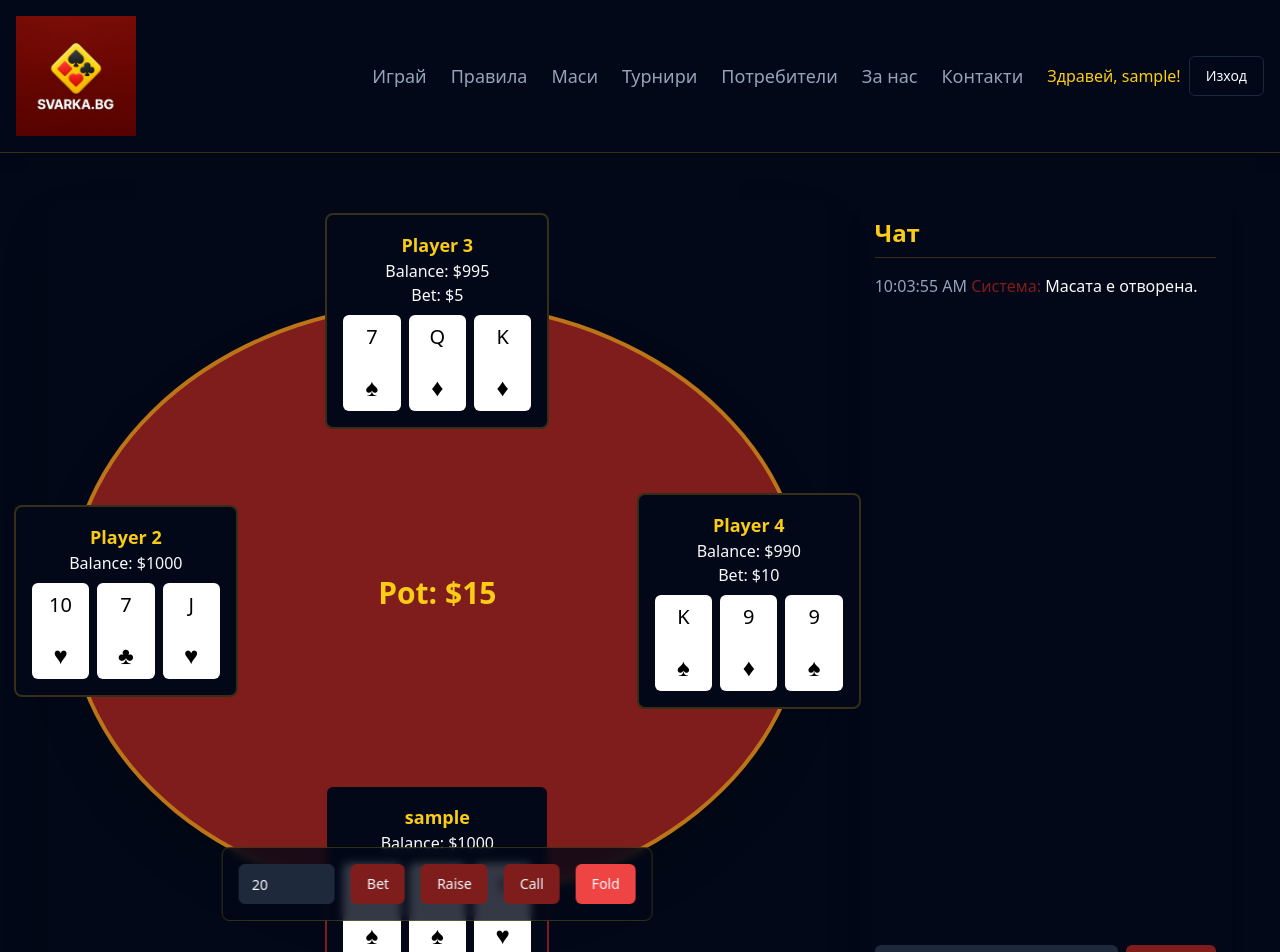
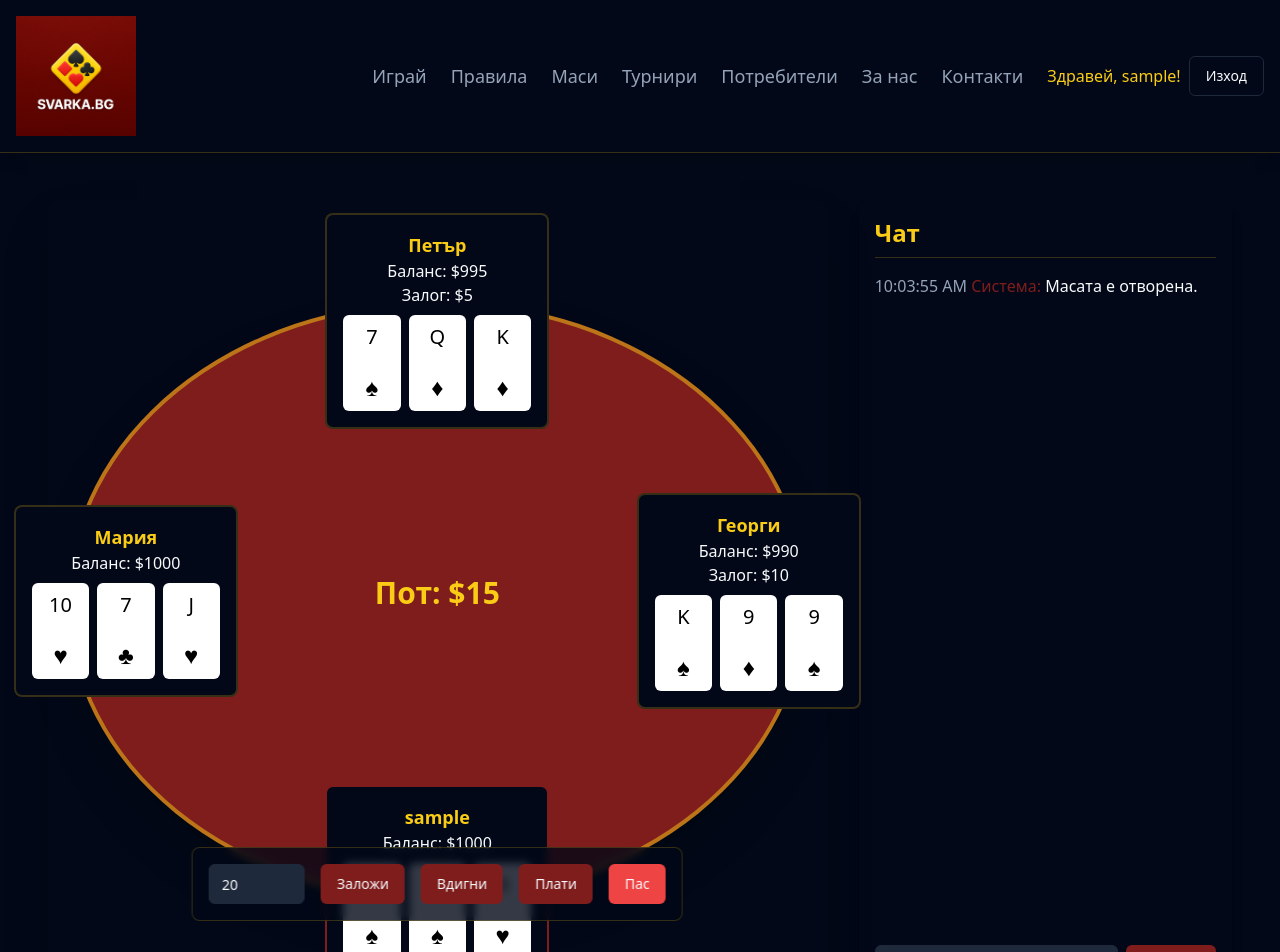
Before and after one commit to bojodanchev/svarka-modern, a Next.js app: page /play in a window 1280 px wide. Shown: the top 952 px of the page. Built offline with nearby package versions, Linux system fonts and the light colour scheme; sample sign-in values are in the browser's storage.

Commit message:
feat: localize game interface into Bulgarian

```diff
--- a/src/components/GameTable.tsx
+++ b/src/components/GameTable.tsx
@@ -1,7 +1,7 @@
 'use client';
 
 import { Game } from '@/lib/game-logic/engine';
-import { GameState, PlayerAction, Card } from '@/lib/game-logic/types';
+import { GameState, PlayerAction, Card, PlayerActionType } from '@/lib/game-logic/types';
 import { useAuth } from '@/hooks/useAuth';
 import { useState, useEffect, useRef } from 'react';
 import { Button } from './ui/button';
@@ -21,6 +21,23 @@ const CardComponent = ({ card }: { card: Card }) => (
   </div>
 );
 
+const translateAction = (action: PlayerActionType | null): string => {
+  if (!action) return '';
+  switch (action) {
+    case 'fold':
+      return 'Пас';
+    case 'call':
+      return 'Плащам';
+    case 'bet':
+      return 'Залагам';
+    case 'raise':
+      return 'Вдигам';
+    default:
+      return '';
+  }
+};
+
+
 const GameTable = () => {
   const { user } = useAuth();
   const [game, setGame] = useState<Game | null>(null);
@@ -32,7 +49,7 @@ const GameTable = () => {
 
   useEffect(() => {
     if (user) {
-      const playerNames = [user.username, 'Player 2', 'Player 3', 'Player 4'];
+      const playerNames = [user.username, 'Мария', 'Петър', 'Георги'];
       const newGame = new Game(playerNames, 'player-0');
       newGame.startNewRound();
       setGame(newGame);
@@ -65,14 +82,14 @@ const GameTable = () => {
         // Raise with a strong hand (score > 20)
         if (score > 20 && Math.random() > 0.3) {
           const raiseAmount = gameState.lastBet + 20; // Simple raise logic
-          return { type: 'raise', amount: raiseAmount };
+          return { type: 'raise', amount: raiseAmount } as PlayerAction;
         }
         // Call with a decent hand
         if (score > 10) {
-          return { type: 'call' };
+          return { type: 'call' } as PlayerAction;
         }
         // Fold with a weak hand
-        return { type: 'fold' };
+        return { type: 'fold' } as PlayerAction;
       };
 
       const timer = setTimeout(() => {
@@ -123,7 +140,7 @@ const GameTable = () => {
         <div className="absolute w-[95%] h-[75%] bg-primary rounded-[50%] shadow-2xl border-4 border-secondary/50"></div>
         <div className="absolute top-1/2 left-1/2 -translate-x-1/2 -translate-y-1/2 text-center z-10">
           <h2 className="text-3xl font-bold mb-4 text-secondary">
-            Pot: ${gameState.pot}
+            Пот: ${gameState.pot}
           </h2>
         </div>
         {gameState.players.map((player, index) => {
@@ -149,18 +166,18 @@ const GameTable = () => {
                 <h3 className="font-bold text-lg text-secondary">
                   {player.name}
                 </h3>
-                <p>Balance: ${player.balance}</p>
+                <p>Баланс: ${player.balance}</p>
                 {player.currentBet > 0 && (
                   <p className="text-primary-foreground">
-                    Bet: ${player.currentBet}
+                    Залог: ${player.currentBet}
                   </p>
                 )}
                 {player.hasFolded && (
-                  <p className="text-destructive">Folded</p>
+                  <p className="text-destructive">Пас</p>
                 )}
                 {player.lastAction && (
                   <p className="text-muted-foreground text-sm">
-                    Action: {player.lastAction}
+                    Действие: {translateAction(player.lastAction)}
                   </p>
                 )}
                 <div className="flex justify-center space-x-2 mt-2 h-24">
@@ -182,25 +199,25 @@ const GameTable = () => {
               className="w-24 bg-input text-foreground"
             />
             <Button onClick={() => onPlayerAction({ type: 'bet', amount: betAmount })}>
-              Bet
+              Заложи
             </Button>
             <Button
               onClick={() => onPlayerAction({ type: 'raise', amount: gameState.lastBet + betAmount })}
             >
-              Raise
+              Вдигни
             </Button>
-            <Button onClick={() => onPlayerAction({ type: 'call' })}>Call</Button>
+            <Button onClick={() => onPlayerAction({ type: 'call' })}>Плати</Button>
             <Button onClick={() => onPlayerAction({ type: 'fold' })} variant="destructive">
-              Fold
+              Пас
             </Button>
           </div>
         )}
 
         {gameState.phase === 'round-over' && (
           <div className="absolute top-1/2 left-1/2 -translate-x-1/2 -translate-y-1/2 bg-card/90 p-8 rounded-lg z-30 text-center">
-            <h3 className="text-2xl font-bold text-secondary">Round Over!</h3>
+            <h3 className="text-2xl font-bold text-secondary">Край на рунда!</h3>
             <p className="text-xl mt-2">
-              Winner: {gameState.roundWinner?.name}
+              Победител: {gameState.roundWinner?.name}
             </p>
             <Button
               className="mt-4"
@@ -209,7 +226,7 @@ const GameTable = () => {
                 setGameState(updatedState);
               }}
             >
-              New Round
+              Нов рунд
             </Button>
           </div>
         )}
```
